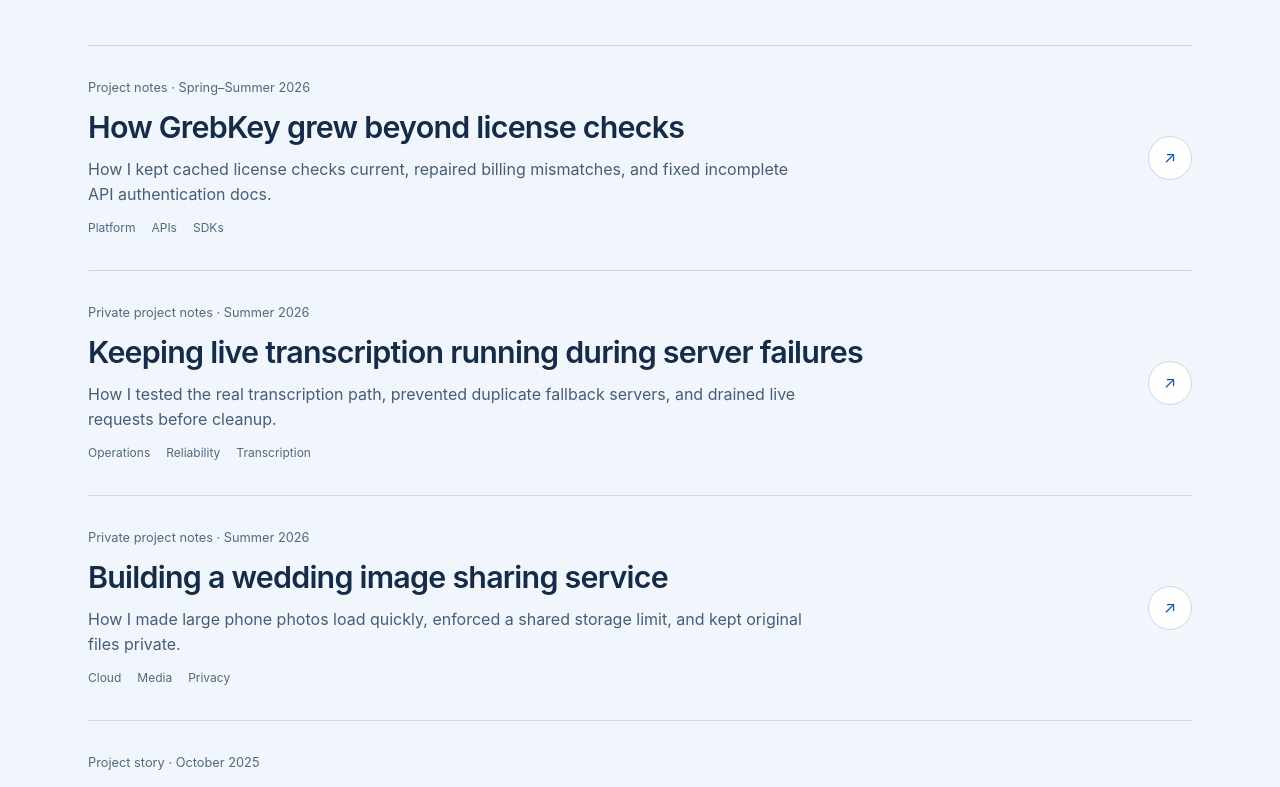
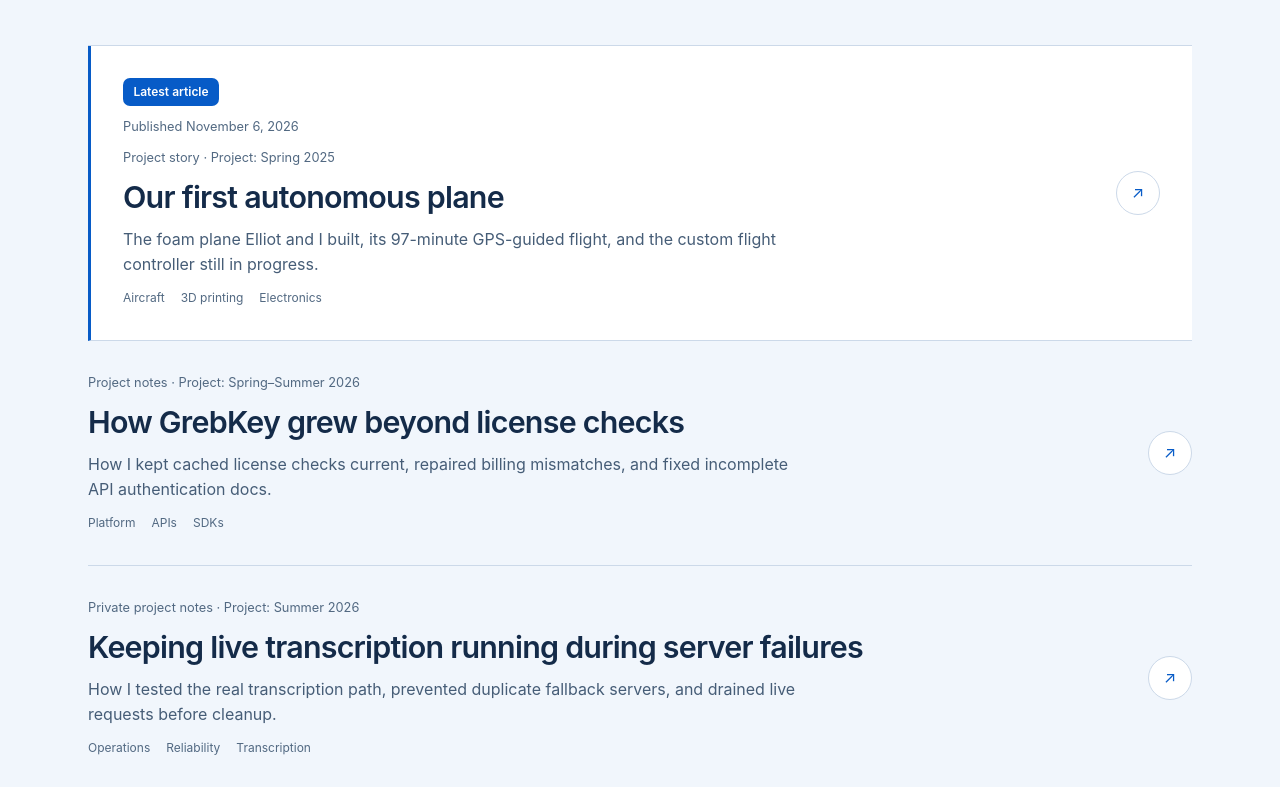
Before and after one commit to efraim132/PersonalSite, a React (Vite) app: page / in a window 1280 px wide. Shown: the part 4008-4795 px from the top of the page. Built offline with nearby package versions, Linux system fonts and the light colour scheme.

Commit message:
Highlight latest article and distinguish publication from project dates

```diff
--- a/src/components/Journal/Journal.module.css
+++ b/src/components/Journal/Journal.module.css
@@ -84,3 +84,18 @@
     gap: 1rem;
   }
 }
+
+.latest {
+  padding-inline: clamp(1rem, 3vw, 2rem);
+  background: var(--color-bg-card);
+  border-left: 3px solid var(--color-signal);
+}
+.badge {
+  align-self: flex-start;
+  padding: 0.3rem 0.65rem;
+  border-radius: 7px;
+  color: var(--action-text);
+  background: var(--action-fill);
+  font-size: 0.75rem;
+  font-weight: 600;
+}
--- a/src/components/Journal/Journal.tsx
+++ b/src/components/Journal/Journal.tsx
@@ -19,12 +19,16 @@ export default function Journal() {
         </div>
 
         <div className={styles.list}>
-          {journalEntries.map((entry) => (
+          {journalEntries.map((entry, index) => (
             <div key={entry.slug}>
-              <Link to={entry.slug} className={styles.entry}>
+              <Link to={entry.slug} className={`${styles.entry} ${index === 0 ? styles.latest : ''}`}>
                 <span className={styles.copy}>
+                  {index === 0 && <span className={styles.badge}>Latest article</span>}
+                  {entry.published != null && (
+                    <span className={styles.meta}>Published {entry.published}</span>
+                  )}
                   <span className={styles.meta}>
-                    {entry.type} · {entry.window}
+                    {entry.type} · Project: {entry.window}
                   </span>
                   <span className={styles.title}>{entry.title}</span>
                   <span className={styles.summary}>{entry.summary}</span>
--- a/src/data/journal.ts
+++ b/src/data/journal.ts
@@ -3,12 +3,23 @@ export interface JournalEntry {
   title: string
   summary: string
   window: string
+  published?: string
   type: string
   tags: string[]
   privateCaseStudy?: boolean
 }
 
 export const journalEntries: JournalEntry[] = [
+  {
+    slug: '/writing/autonomous-plane',
+    title: 'Our first autonomous plane',
+    summary:
+      'The foam plane Elliot and I built, its 97-minute GPS-guided flight, and the custom flight controller still in progress.',
+    window: 'Spring 2025',
+    published: 'November 6, 2026',
+    type: 'Project story',
+    tags: ['Aircraft', '3D printing', 'Electronics'],
+  },
   {
     slug: '/writing/grebkey',
     title: 'How GrebKey grew beyond license checks',
@@ -56,13 +67,4 @@ export const journalEntries: JournalEntry[] = [
     type: 'Project story',
     tags: ['Python', 'Lua', 'Compilers'],
   },
-  {
-    slug: '/writing/autonomous-plane',
-    title: 'Our first autonomous plane',
-    summary:
-      'The foam plane Elliot and I built, its 97-minute GPS-guided flight, and the custom flight controller still in progress.',
-    window: 'Spring 2025',
-    type: 'Project story',
-    tags: ['Aircraft', '3D printing', 'Electronics'],
-  },
 ]
--- a/src/pages/AutonomousPlanePage.tsx
+++ b/src/pages/AutonomousPlanePage.tsx
@@ -5,7 +5,7 @@ export default function AutonomousPlanePage() {
   return (
     <BlogLayout
       title="Our first autonomous plane"
-      date="Spring 2025"
+      date="Published November 6, 2026 · Project: spring 2025"
       tags={['Aircraft', '3D printing', 'Electronics']}
       intro="A look back at the foam plane Elliot and I built, its 97-minute autonomous flight, and the flight controller we're still working on."
       readingTime="2 min read"
```
